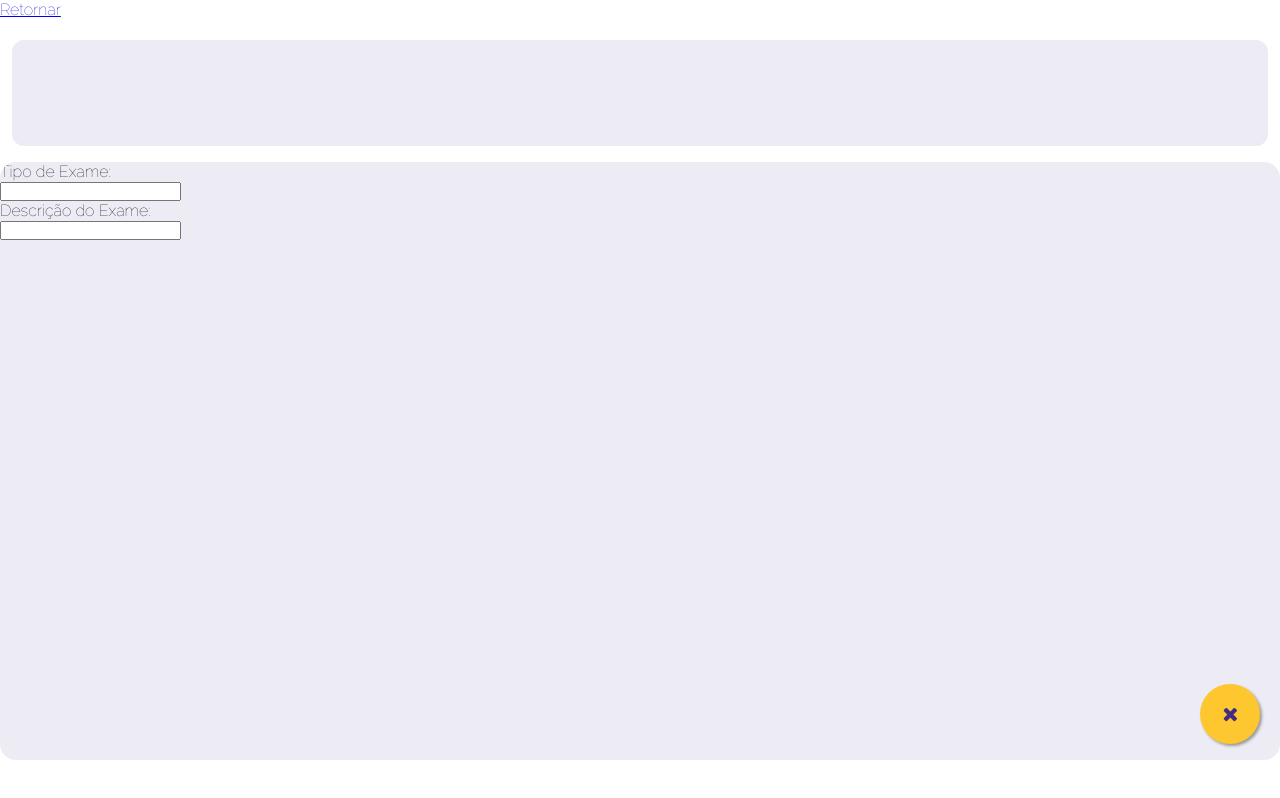
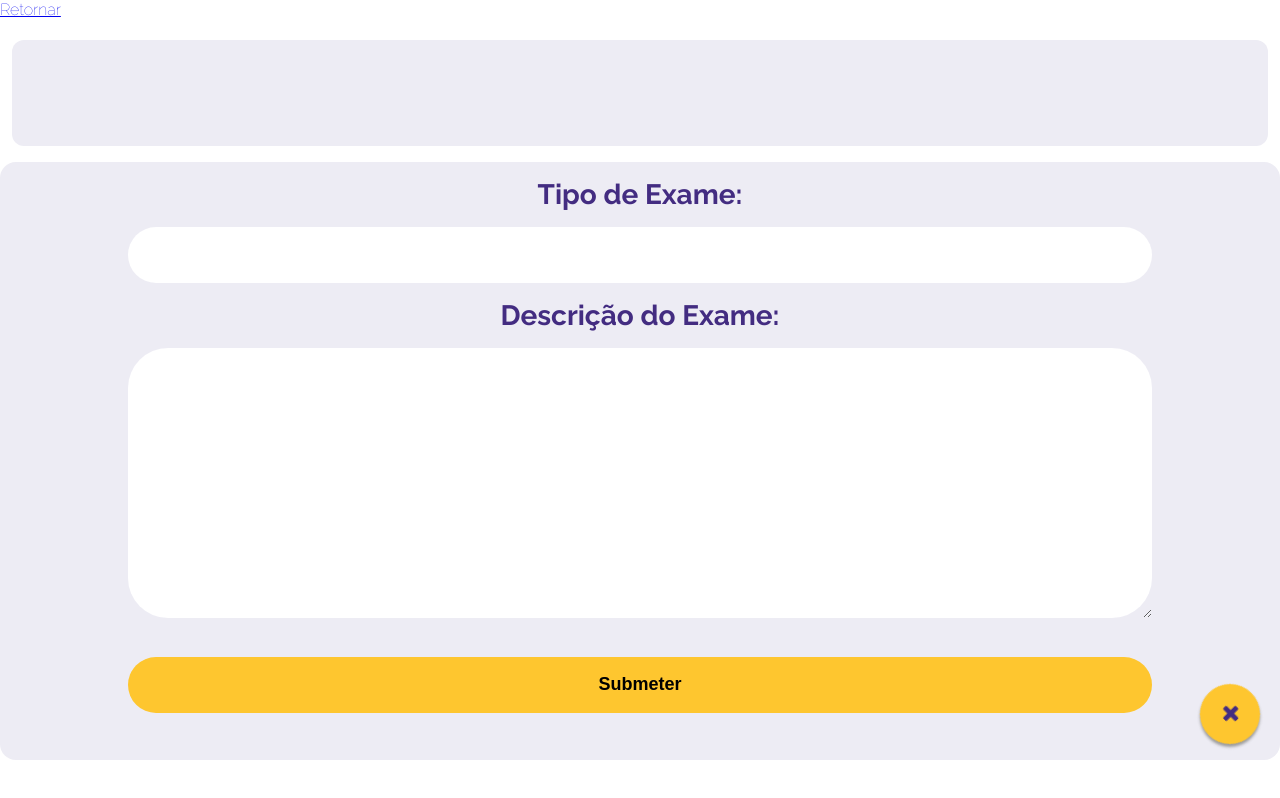
Before and after one commit to panyfmc/WebHealth, a website: page Front/Lista de exames/Lista_de_Exames.html in a window 1280 px wide. Both pictures are taken after a click on the button 1230 px from the left and 714 px from the top of the page. Drawn offline with nearby package versions, Linux system fonts and the light colour scheme.

Commit message:
Botão animado e descrições

```diff
--- a/Front/Geral.css
+++ b/Front/Geral.css
@@ -44,7 +44,7 @@ html{
 }
 
 .fa{
-    scale: 1.5;
+    scale: 1.7;
 }
 
 button{
--- a/Front/Lista de exames/Lista_De_Exames.css
+++ b/Front/Lista de exames/Lista_De_Exames.css
@@ -36,7 +36,6 @@ body {
     overflow-y: scroll;
     overflow-x: hidden;
     border-radius: 16px !important;
-
 }
 
 .Lista_exame {
@@ -55,6 +54,7 @@ body {
     padding: 10px 24px;
     box-shadow: 0px 4px 8px 0px #00000029;
     height: 18vh;
+    overflow: scroll;
 }
 
 .Exame:hover{
@@ -73,17 +73,79 @@ body {
 
 .float{
     margin-bottom: 2vh;
-    animation: none;
 }
+
+.animate-hi {
+    animation: toX 1s forwards;
+  }
+
+  .animate-hi-reverse {
+    animation: toPlus 1s forwards;
+  }
+
 /*animation: mymove 2s;*/
 @keyframes toX {
-  50% {transform: rotate(45deg);}
+  100% {transform: rotate(45deg);}
 }
 
 @keyframes toPlus {
-    50% {transform: rotate(-45deg);}
+    0% {transform: rotate(45deg);}
+    100% {transform: rotate(0deg);}
   }
 
 .footer {
     height: 5vh;
 }
+
+form{
+    text-align: center;
+    height: 100%;
+    width: 100%;
+    font-size: 3.5vh;
+    margin: 2vh  0 2vh 0;
+}
+
+input{
+    border-radius: 5vh;
+    border: none;
+    width: 80%;
+    height: 7vh;
+    padding: 2vh;
+}
+
+#Descrição{
+    overflow-y: scroll;
+    overflow-x: hidden;
+    color: var(--roxoClaro);
+}
+
+textarea{
+    border-radius: 5vh;
+    border: none;
+    width: 80%;
+    padding: 2.5vh;
+    margin: 2vh;
+    font-size: 2.5vh;
+}
+
+label{
+    font-weight: bold;
+    color: var(--roxo);
+}
+input{
+    margin: 2vh;
+    font-size: larger;
+}
+input[type=text]:focus {
+    outline-color: var(--amarelo);
+}
+
+textarea:focus{
+    outline-color: var(--amarelo);
+}
+
+.subButton{
+    background-color: var(--amarelo);
+    font-size: large;
+    font-weight: bold;
+}
--- a/Front/Lista de exames/Lista_De_Exames.js
+++ b/Front/Lista de exames/Lista_De_Exames.js
@@ -15,5 +15,21 @@ function togle() {
 }
 
 $('.float').click(function(){
-    $(this).find('i').toggleClass('fa-plus fa-times')
+    //$(this).find('i').toggleClass('fa-plus fa-times')
 });
+
+function animateButton() {
+    var button = $('.float');
+    if (button.hasClass('animate-hi')) {
+      button.removeClass('animate-hi').addClass('animate-hi-reverse');
+    } else if (button.hasClass('animate-hi-reverse')) {
+      button.removeClass('animate-hi-reverse').addClass('animate-hi');
+    } else {
+      button.addClass('animate-hi');
+    }
+  };
+  $(document).ready(function() {
+    $('.float').on("click", function() {
+      animateButton();
+    });
+  });
--- a/Front/Lista de exames/Lista_de_Exames.html
+++ b/Front/Lista de exames/Lista_de_Exames.html
@@ -34,43 +34,44 @@
             <label for="Titulo">Tipo de Exame:</label><br>
             <input type="text" id="Titulo" name="Titulo"><br>
             <label for="Descrição">Descrição do Exame:</label><br>
-            <input type="text" id="Descrição" name="Descrição">
+            <textarea name="paragraph_text" cols="50" rows="10"></textarea>
+            <input type="submit" value="Submeter" class="subButton">
         </form>
         <ul class="Lista_exame" id="exams">
             <li class="Exame Caixa">
                 <p class="titulo">Endoscopia</p>
-                <p class="descrição"></p>
+                <p class="descrição">"Lorem ipsum dolor sit amet, consectetur adipiscing elit, sed do eiusmod tempor incididunt ut labore et dolore magna aliqua. Ut enim ad minim veniam, quis nostrud exercitation ullamco laboris nisi ut aliquip ex ea commodo consequat.</p>
             </li>
             <li class="Exame Caixa">
                 <p class="titulo">Colonoscopia</p>
-                <p class="descrição"></p>
+                <p class="descrição">"Lorem ipsum dolor sit amet, consectetur adipiscing elit, sed do eiusmod tempor incididunt ut labore et dolore magna aliqua. Ut enim ad minim veniam, quis nostrud exercitation ullamco laboris nisi ut aliquip ex ea commodo consequat.</p>
             </li>
             <li class="Exame Caixa">
                 <p class="titulo">Colonoscopia</p>
-                <p class="descrição"></p>
+                <p class="descrição">"Lorem ipsum dolor sit amet, consectetur adipiscing elit, sed do eiusmod tempor incididunt ut labore et dolore magna aliqua. Ut enim ad minim veniam, quis nostrud exercitation ullamco laboris nisi ut aliquip ex ea commodo consequat.</p>
             </li>
             <li class="Exame Caixa">
                 <p class="titulo">Colonoscopia</p>
-                <p class="descrição"></p>
+                <p class="descrição">"Lorem ipsum dolor sit amet, consectetur adipiscing elit, sed do eiusmod tempor incididunt ut labore et dolore magna aliqua. Ut enim ad minim veniam, quis nostrud exercitation ullamco laboris nisi ut aliquip ex ea commodo consequat.</p>
             </li>
             <li class="Exame Caixa">
                 <p class="titulo">Colonoscopia</p>
-                <p class="descrição"></p>
+                <p class="descrição">"Lorem ipsum dolor sit amet, consectetur adipiscing elit, sed do eiusmod tempor incididunt ut labore et dolore magna aliqua. Ut enim ad minim veniam, quis nostrud exercitation ullamco laboris nisi ut aliquip ex ea commodo consequat.</p>
             </li>
             <li class="Exame Caixa">
                 <p class="titulo">Colonoscopia</p>
-                <p class="descrição"></p>
+                <p class="descrição">"Lorem ipsum dolor sit amet, consectetur adipiscing elit, sed do eiusmod tempor incididunt ut labore et dolore magna aliqua. Ut enim ad minim veniam, quis nostrud exercitation ullamco laboris nisi ut aliquip ex ea commodo consequat.</p>
             </li>
             <li class="Exame Caixa">
                 <p class="titulo">Colonoscopia</p>
-                <p class="descrição"></p>
+                <p class="descrição">"Lorem ipsum dolor sit amet, consectetur adipiscing elit, sed do eiusmod tempor incididunt ut labore et dolore magna aliqua. Ut enim ad minim veniam, quis nostrud exercitation ullamco laboris nisi ut aliquip ex ea commodo consequat.</p>
             </li>
             <li class="Exame Caixa">
                 <p class="titulo">Colonoscopia</p>
-                <p class="descrição"></p>
+                <p class="descrição">"Lorem ipsum dolor sit amet, consectetur adipiscing elit, sed do eiusmod tempor incididunt ut labore et dolore magna aliqua. Ut enim ad minim veniam, quis nostrud exercitation ullamco laboris nisi ut aliquip ex ea commodo consequat.</p>
             </li>
         </ul>
-        <button onclick="togle()" class="float">
+        <button onclick="togle()" class="float" id="floatbuttnfloat">
             <i class="fa fa-plus" id="floating"></i>
         </button>
     </div>
```
